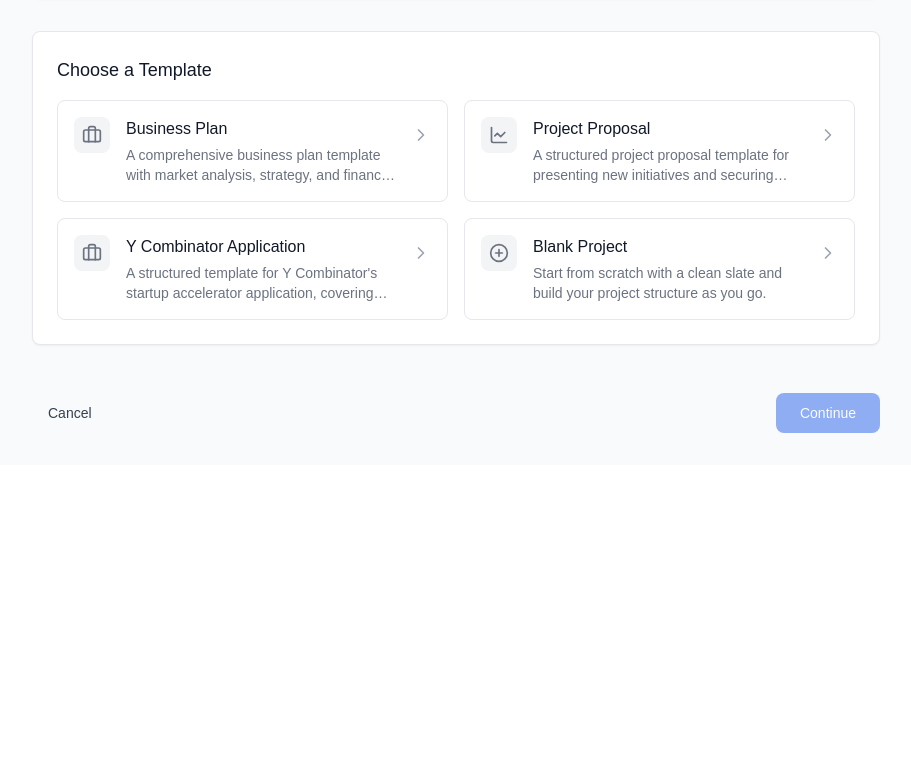
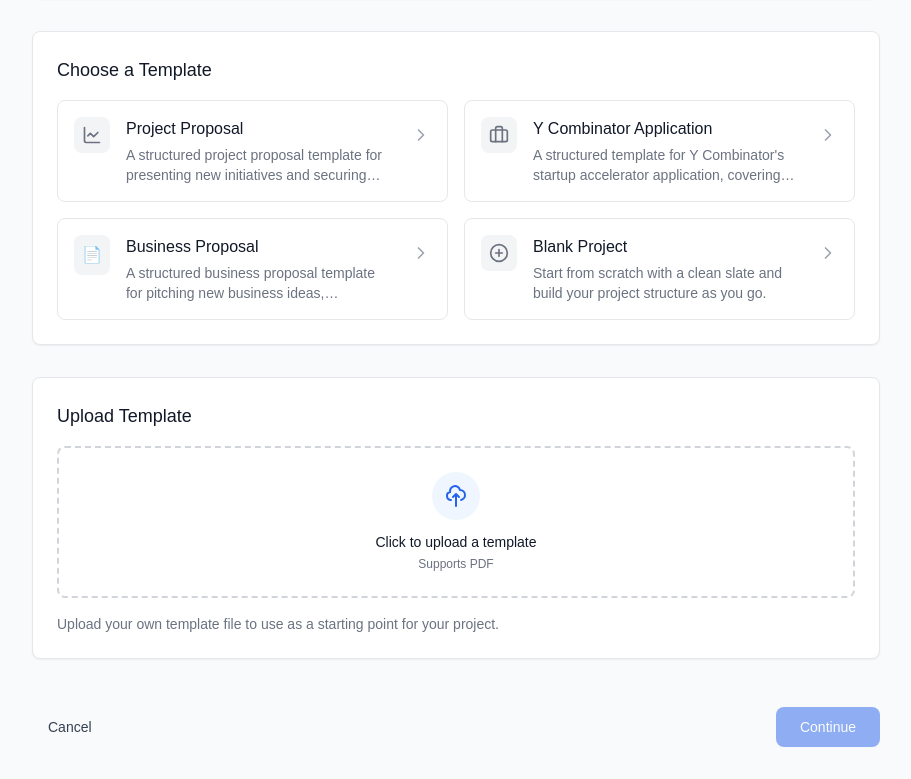
Before and after one commit to Falaxsa13/Valinor-NVP, a Next.js app in the folder valinor/: page /projects/new in a window 1280 px wide. Shown: the part 407-1186 px from the top of the page, without its empty margins (184-1095 px from the left). Before the commit the page ends 872 px from the top, so only its background shows below. Built offline with nearby package versions, Linux system fonts and the light colour scheme.

Commit message:
changes to next applied

```diff
--- a/valinor/src/api/api.ts
+++ b/valinor/src/api/api.ts
@@ -13,3 +13,20 @@ export const generateLatex = async (content: string) => {
     return "Error generating LaTeX.";
   }
 };
+
+export const parsePdf = async (file: File) => {
+  try {
+    const formData = new FormData();
+    formData.append('file', file);
+
+    const response = await axios.post(`${API_BASE_URL}/parse-pdf`, formData, {
+      headers: {
+        'Content-Type': 'multipart/form-data',
+      },
+    });
+    return response.data;
+  } catch (error) {
+    console.error("Error parsing PDF:", error);
+    throw new Error("Error parsing PDF.");
+  }
+};
--- a/valinor/src/app/projects/new/page.tsx
+++ b/valinor/src/app/projects/new/page.tsx
@@ -13,6 +13,7 @@ import {
   PlusCircle,
   Clipboard,
 } from "lucide-react";
+import { parsePdf } from '@/api/api';
 
 interface Template {
   id: string;
@@ -25,23 +26,6 @@ interface Template {
 const templates: Template[] = [
   {
     id: "template1",
-    name: "Business Plan",
-    description:
-      "A comprehensive business plan template with market analysis, strategy, and financial projections.",
-    icon: <Briefcase className="w-5 h-5" />,
-    structure: {
-      sections: [
-        { title: "Executive Summary", subtitles: [] },
-        {
-          title: "Market Analysis",
-          subtitles: ["Industry Overview", "Target Market"],
-        },
-        { title: "Strategy", subtitles: ["Marketing Plan", "Sales Plan"] },
-      ],
-    },
-  },
-  {
-    id: "template2",
     name: "Project Proposal",
     description:
       "A structured project proposal template for presenting new initiatives and securing stakeholder approval.",
@@ -90,7 +74,7 @@ const templates: Template[] = [
           title: "Idea & Product",
           subtitles: [
             "Company Description",
-            "What’s New or Interesting?",
+            "What's New or Interesting?",
             "How It Works",
             "Target Customers",
             "Problem You Are Solving",
@@ -148,6 +132,20 @@ const templates: Template[] = [
         },
       ],
     },
+  },
+  {
+    "id": "template_business_proposal",
+    "name": "Business Proposal",
+    "description": "A structured business proposal template for pitching new business ideas, partnerships, or investments.",
+    "icon": "📄",
+    "structure": {
+      "sections": [
+        {
+          "title": "Executive Summary",
+          "subtitles": []
+        }
+      ]
+    }
   },
   {
     id: "blank",
@@ -295,6 +293,65 @@ export default function NewProjectPage() {
             </div>
           </div>
 
+          {/* Upload Template Section */}
+          <div className="bg-white rounded-lg shadow-sm border p-6">
+            <h2 className="text-lg font-medium text-gray-900 mb-4">
+              Upload Template
+            </h2>
+            <div className="space-y-4">
+              <div className="border-2 border-dashed border-gray-300 rounded-lg p-6 text-center hover:border-blue-500 transition-colors">
+                <input
+                  type="file"
+                  id="templateFile"
+                  className="hidden"
+                  accept=".pdf"
+                  onChange={async (e) => {
+                    const file = e.target.files?.[0];
+                    if (file) {
+                      try {
+                        const parsedData = await parsePdf(file);
+                        console.log('Parsed PDF data:', parsedData);
+                      } catch (error) {
+                        console.error('Error parsing PDF:', error);
+                        // Handle error state here
+                      }
+                    }
+                  }}
+                />
+                <label
+                  htmlFor="templateFile"
+                  className="cursor-pointer flex flex-col items-center"
+                >
+                  <div className="p-3 bg-blue-50 text-blue-600 rounded-full mb-3">
+                    <svg
+                      className="w-6 h-6"
+                      fill="none"
+                      stroke="currentColor"
+                      viewBox="0 0 24 24"
+                    >
+                      <path
+                        strokeLinecap="round"
+                        strokeLinejoin="round"
+                        strokeWidth={2}
+                        d="M7 16a4 4 0 01-.88-7.903A5 5 0 1115.9 6L16 6a5 5 0 011 9.9M15 13l-3-3m0 0l-3 3m3-3v12"
+                      />
+                    </svg>
+                  </div>
+                  <div className="text-sm font-medium text-gray-900 mb-1">
+                    Click to upload a template
+                  </div>
+                  <div className="text-xs text-gray-500">
+                    Supports PDF
+                  </div>
+                </label>
+              </div>
+
+              <div className="text-sm text-gray-500">
+                <p>Upload your own template file to use as a starting point for your project.</p>
+              </div>
+            </div>
+          </div>
+
           {/* Action Buttons */}
           <div className="flex items-center justify-between pt-4">
             <Link
```
